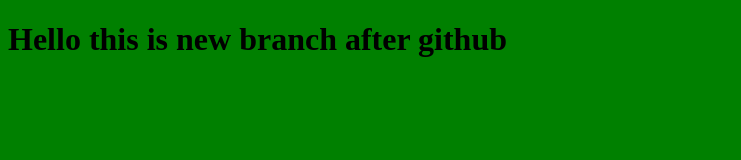
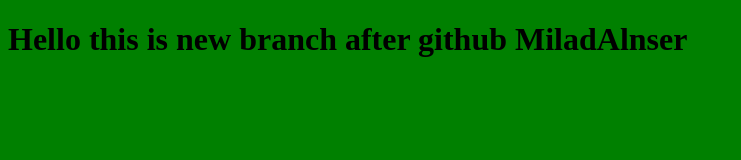
Before and after one commit to MiladnserSB/myproj, a plain HTML site: page index.html in a window 1280 px wide. Shown: the whole page, without its empty margins (0-741 px from the left). Drawn offline with Linux system fonts and the light colour scheme.

Commit message:
eidt again

```diff
--- a/index.html
+++ b/index.html
@@ -7,7 +7,7 @@
     <link rel="stylesheet" href="style.css">
 </head>
 <body>
-    <h1>Hello this is new branch after github</h1>
+    <h1>Hello this is new branch after github MiladAlnser</h1>
     <Script src ='app.js'></Script>
 </body>
 </html>
```
